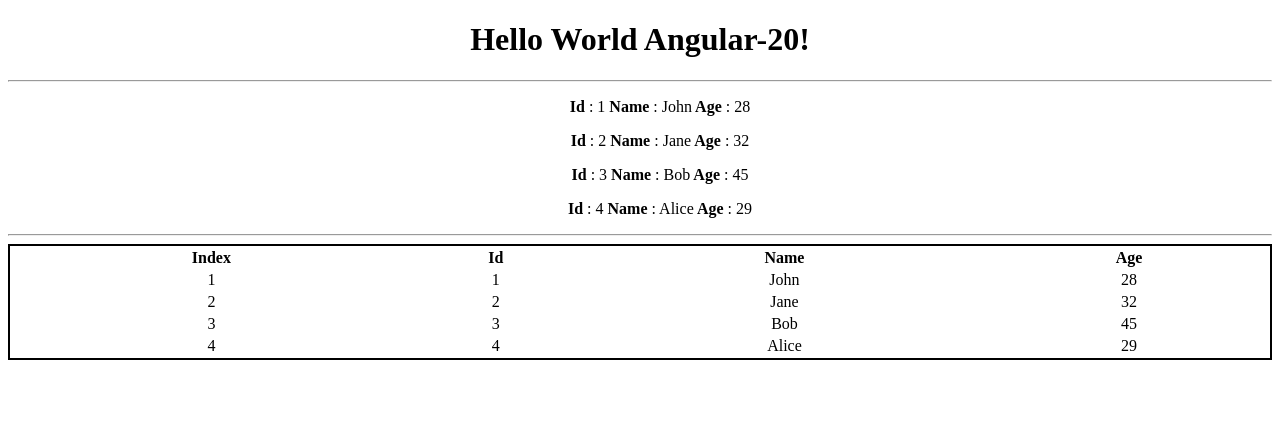
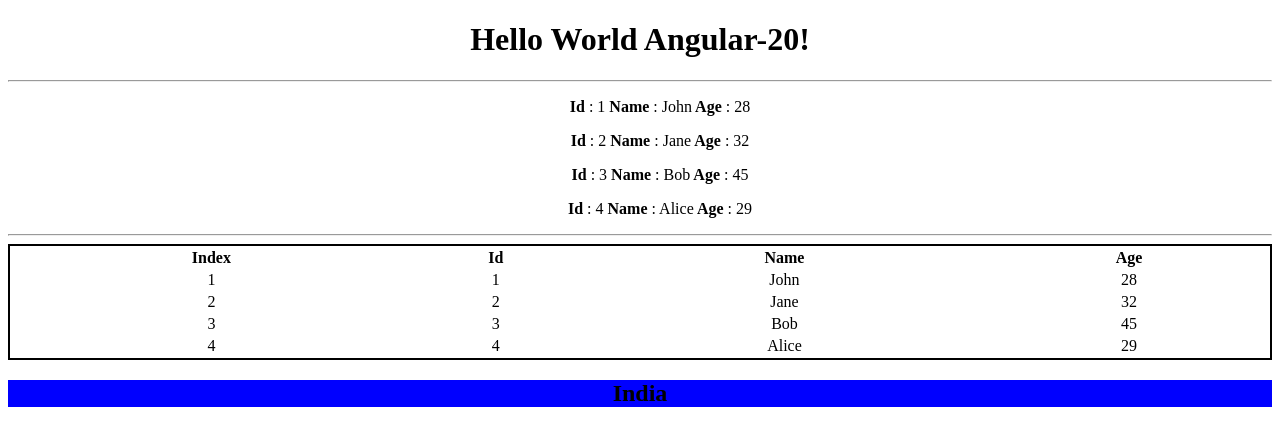
Before and after one commit to HarshTurakhiaPersonal/Angular20Demo, an Angular app: page / in a window 1280 px wide. Shown: the top 446 px of the page. Built offline with nearby package versions, Linux system fonts and the light colour scheme.

Commit message:
Attribute binding

```diff
--- a/src/app/app.html
+++ b/src/app/app.html
@@ -12,4 +12,5 @@
 
 
     <app-structural-directive></app-structural-directive>
+    <app-attribute-directive></app-attribute-directive>
 </div>
--- a/src/app/app.ts
+++ b/src/app/app.ts
@@ -1,10 +1,11 @@
 import { Component, signal } from '@angular/core';
 import { StructuralDirective } from "./structural-directive/structural-directive";
+import { AttributeDirective } from "./attribute-directive/attribute-directive";
 // import { Child } from './child/child';
 
 @Component({
   selector: 'app-root',
-  imports: [StructuralDirective],
+  imports: [StructuralDirective, AttributeDirective],
   templateUrl: './app.html',
   styleUrl: './app.css',
 })
--- /dev/null
+++ b/src/app/attribute-directive/attribute-directive.html
@@ -0,0 +1,3 @@
+<div style="text-align: center;">
+    <h2 [ngStyle]="{'background-color' : myCountry == 'India' ? 'blue' : 'red'}">{{myCountry}}</h2>
+</div>
--- /dev/null
+++ b/src/app/attribute-directive/attribute-directive.ts
@@ -0,0 +1,13 @@
+import { Component } from '@angular/core';
+import { NgStyle } from '@angular/common';
+
+@Component({
+  selector: 'app-attribute-directive',
+  imports: [NgStyle],
+  templateUrl: './attribute-directive.html',
+  styleUrl: './attribute-directive.css',
+})
+export class AttributeDirective {
+
+  myCountry: string = 'India';
+}
```
Also changed, not shown: src/app/attribute-directive/attribute-directive.css (added).
